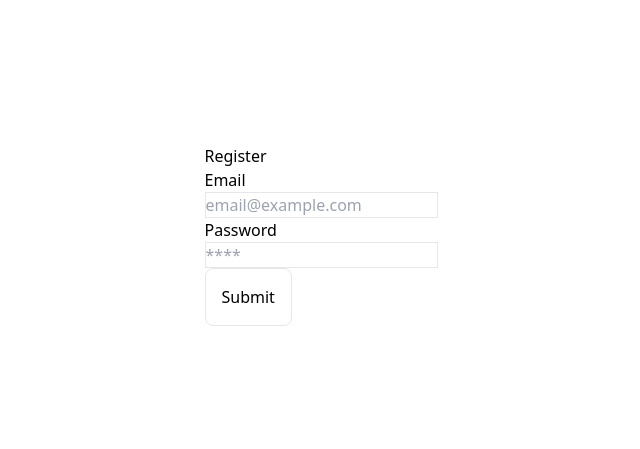
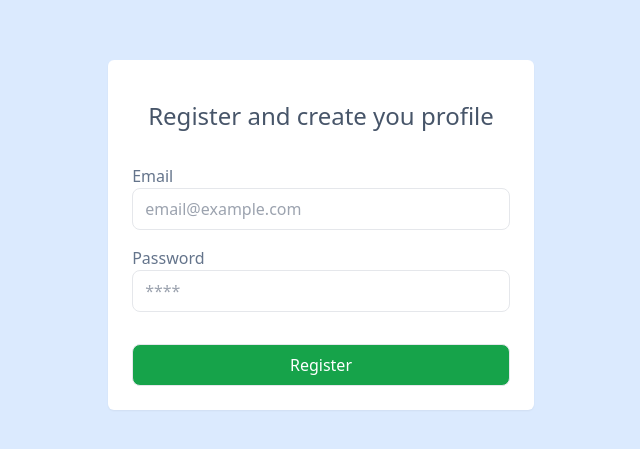
Before and after one commit to Yariandres/nuxt-dj-directory, a Nuxt app: page /register in a window 1280 px wide. Shown: the part 165-614 px from the top of the page, without its empty margins (319-959 px from the left). Built offline with nearby package versions, Linux system fonts and the light colour scheme; no server answers.

Commit message:
adds styles for register page

```diff
--- a/pages/login/index.vue
+++ b/pages/login/index.vue
@@ -20,7 +20,7 @@ async function signIn() {
 }
 </script>
 <template>
-  <main class="bg-slate-300">
+  <main>
     <section class="h-screen flex justify-center items-center">
       <h1>Login</h1>
       <div class="back">
@@ -46,7 +46,9 @@ async function signIn() {
             />
           </div>
           <p class="text-red-700">{{ errorMsg }}</p>
-          <button type="submit" class="border p-4 rounded-lg">Submit</button>
+          <button type="submit" class="border p-4 rounded-lg bg-stone-700">
+            Submit
+          </button>
         </form>
       </div>
     </section>
--- a/pages/profile/index.vue
+++ b/pages/profile/index.vue
@@ -70,7 +70,7 @@ async function signOut() {
     <form class="form-widget" @submit.prevent="updateProfile">
       <div>
         <label for="email">Email</label>
-        <input id="email" type="text" :value="user.email" disabled />
+        <input id="email" type="text" :value="user?.email" disabled />
       </div>
       <div>
         <label for="username">Username</label>
--- a/pages/register/index.vue
+++ b/pages/register/index.vue
@@ -16,32 +16,38 @@ async function signup() {
     successMsg.value = 'Check your email to confirm your account';
 
     if (error) throw error;
-  } catch (error) {
+  } catch (error: any) {
     errorMsg.value = error.message;
   }
 }
 </script>
 <template>
-  <main>
+  <main class="bg-blue-100">
     <section class="h-screen flex justify-center items-center">
-      <div class="">
-        <h1>Register</h1>
+      <div class="flex flex-col bg-white p-6 rounded-md shadow-sm gap-4">
+        <h1 class="text-2xl p-4 text-center text-slate-600">
+          Register and create you profile
+        </h1>
+
         <form @submit.prevent="signup">
+          <div class="flex flex-col gap-4">
             <div>
-            <label for="email" class="block">Email</label>
+              <label for="email" class="block text-slate-500">Email</label>
               <input
                 v-model="email"
-              class="border"
+                class="border py-2 px-3 rounded-lg w-full"
                 type="text"
                 id="email"
                 placeholder="email@example.com"
               />
             </div>
             <div>
-            <label for="password" class="block">Password</label>
+              <label for="password" class="block text-slate-500"
+                >Password</label
+              >
               <input
                 v-model="password"
-              class="border"
+                class="border py-2 px-3 rounded-lg w-full"
                 type="password"
                 id="password"
                 placeholder="****"
@@ -49,7 +55,13 @@ async function signup() {
             </div>
             <p class="text-red-700">{{ errorMsg }}</p>
             <p class="text-green-700">{{ successMsg }}</p>
-          <button type="submit" class="border p-4 rounded-lg">Submit</button>
+          </div>
+          <button
+            type="submit"
+            class="border py-2 px-3 rounded-lg w-full bg-green-600 hover:bg-green-500 text-white hover:shadow-md"
+          >
+            Register
+          </button>
         </form>
       </div>
     </section>
```
Lines whose indentation alone changed are shown as unchanged.
